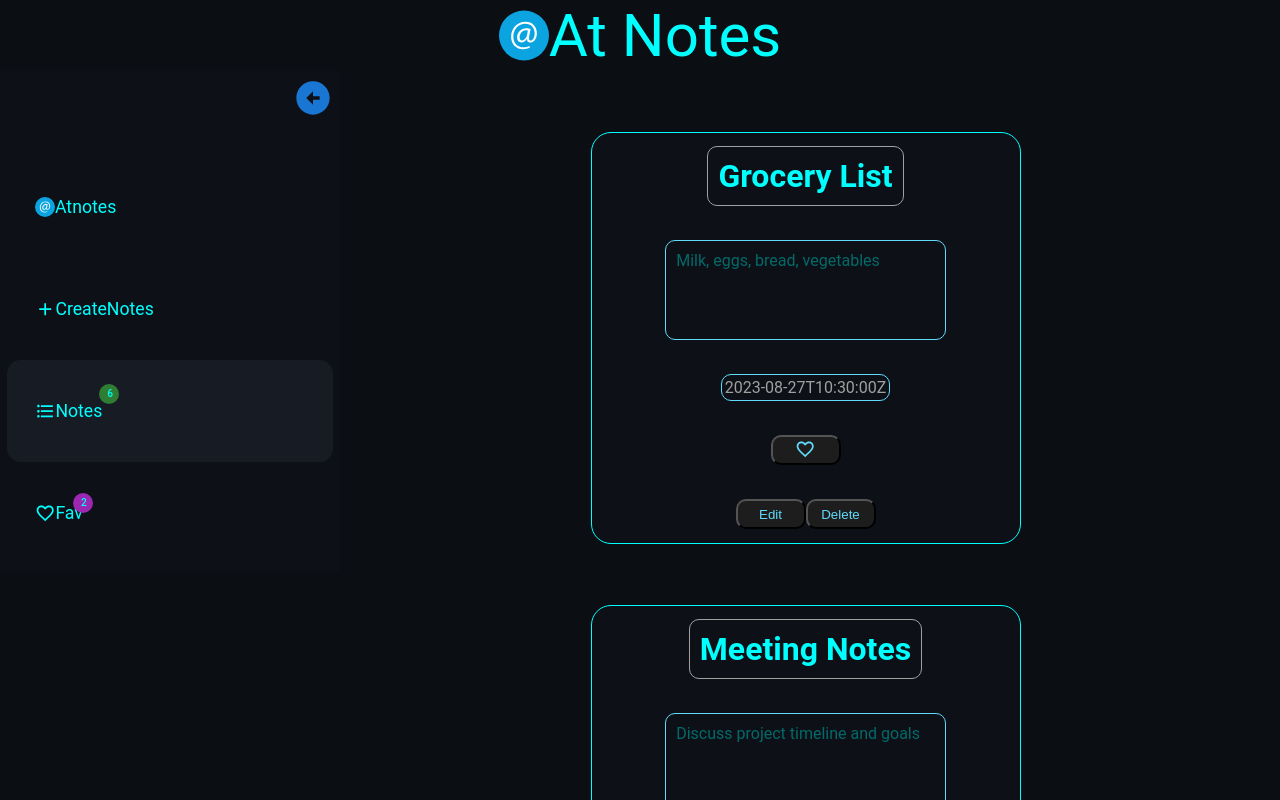
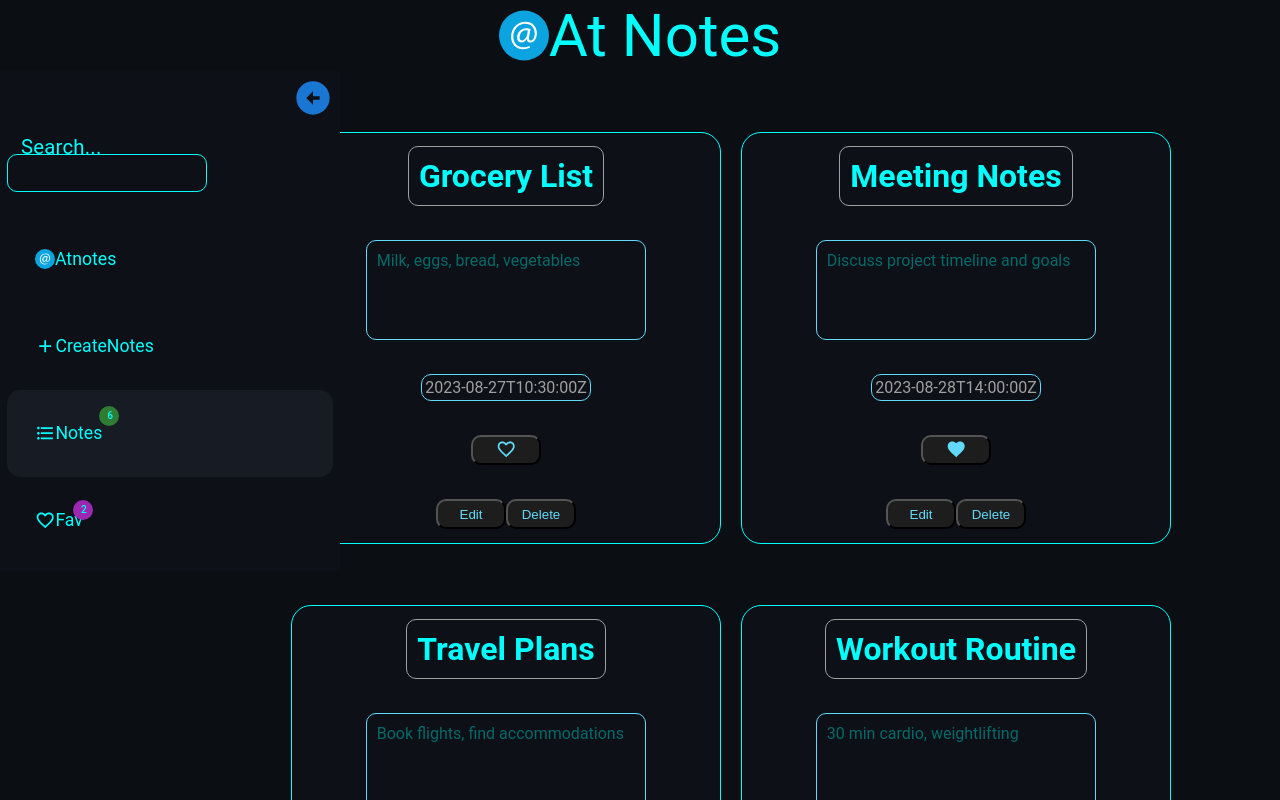
Before and after one commit to Ananththandavarayamurthi/bipolartask, a React (Create React App) app: page /noteslist in a window 1280 px wide. Both pictures are taken after a click on the element 45 px from the left and 117 px from the top of the page. Shown: the top 800 px of the page. Built offline with nearby package versions, Linux system fonts and the light colour scheme.

Commit message:
searchfunction

```diff
--- a/src/App.js
+++ b/src/App.js
@@ -10,22 +10,28 @@
   import NoteList from './components/NoteList'
   import Notesdetails from './components/Notesdetails';
   import logo from "./img/at-sign-at-svgrepo-com.svg"
-
   import "./App.css"
 
+
   function App() {
+    const [searchterm,setSearchTerm]=useState("")
     return (
       <BrowserRouter>
       <Provider store={store}>
       <div className="wrapper">
-        <span className='Atspan'><img src={logo} style={{width:"50px"}}/>At Notes</span>
-      <Nav/>
+        <span className='Atspan'>
+          <img src={logo} style={{width:"50px"}}/>
+          At Notes
+          </span>
+
+
+      <Nav searchterm={searchterm} setSearchTerm={setSearchTerm}/>
       <Routes>
         <Route path="/" element={<Home/>}/>
         <Route path="/create" element={<CreateNotes/>}/>
         <Route path="/edit" element={<EditNotes/>}/>
         <Route path="/fav" element={<Fav/>}/>
-        <Route path="/noteslist" element={<NoteList/>}/>
+        <Route path="/noteslist" element={<NoteList searchterm={searchterm} setSearchTerm={setSearchTerm}/>}/>
         <Route path="/updatenotes/:id" element={<EditNotes/>}/>
         <Route path="/notes/:id" element={<Notesdetails/>}/>
       </Routes>
--- a/src/components/Nav.js
+++ b/src/components/Nav.js
@@ -11,14 +11,38 @@ import AddIcon from '@mui/icons-material/Add';
 
 import FavoriteBorderIcon from '@mui/icons-material/FavoriteBorder';
 import './component.css';
+import {  FormControl, InputLabel, InputBase } from '@mui/material';
 
-function Nav() {
+function Nav({searchterm ,setSearchTerm}) {
   const notes = useSelector(state => state.notes);
   const [toggle,setToggle]=useState(false)
+  const inputBaseStyle = {
+    color: "#00ffff",
+    border: "#00ffff solid 0.5px",
+    borderRadius: "10px",
+    width: "200px",
+    height:"40px",
+    marginTop:"12px",
+
+  };
+
+
   return (
     <div>
       <nav className="nav-wrapper" style={toggle?{minWidth:"25rem"}:{minWidth:"4rem"}}>
         <span onClick={()=>{setToggle(!toggle)}}>{toggle?<ArrowCircleLeftIcon color="primary" sx={{ fontSize: 40 }}/>:<ArrowCircleRightIcon color="primary" sx={{ fontSize: 40 }}/>}</span>
+        {toggle?<FormControl variant="outlined" sx={{
+        width: '300px',
+        height: '50px',
+
+      }} >
+          <InputLabel style={{ color: "#00ffff"  ,fontSize: "2rem"}} shrink htmlFor="title-input">
+            Search...
+          </InputLabel>
+          <InputBase id="title-input"
+           style={inputBaseStyle}
+           value={searchterm} onChange={(e) => setSearchTerm(e.target.value)} />
+        </FormControl>:null}
         <NavLink to="/" className="link" >
           <Tooltip enterDelay={500} leaveDelay={100} arrow title="Create Note" TransitionComponent={Zoom} placement="right">
             <Badge color="primary">
--- a/src/components/NoteList.js
+++ b/src/components/NoteList.js
@@ -1,12 +1,27 @@
-import React from 'react'
+import React ,{useState}from 'react'
 import { useSelector } from 'react-redux';
+
+
 import Note from './Notes';
 import "./component.css"
 
-function NoteList() {
+function NoteList({searchterm,setSearchTerm}) {
     const notes = useSelector(state => state.notes);
+    const filteredData = notes&&notes.filter(note => {
+      if (searchterm === '') {
+        return true;
+      }
+      const lowerCaseSearchTerm = searchterm.toLowerCase();
+      return (
+        note.title.toLowerCase().includes(lowerCaseSearchTerm) ||
+        note.description.toLowerCase().includes(lowerCaseSearchTerm)
+      );
+    });
+
   return (
-    <div className='home1'>{notes.map((note,index) => (
+    <div className='home1'>
+
+      {filteredData&&filteredData.map((note,index) => (
         <Note key={note.id} title={note.title} description={note.description} date={note.date} id={note.id} fav={note.fav} />
       ))}</div>
   )
--- a/src/components/component.css
+++ b/src/components/component.css
@@ -67,7 +67,7 @@
     gap:20px;
     font-size: var(--basic-size);
     padding: 0rem 5rem;
-    padding-left: 399px;
+    padding-left: 250px;
     margin-top: 19px;
 
 }
```
